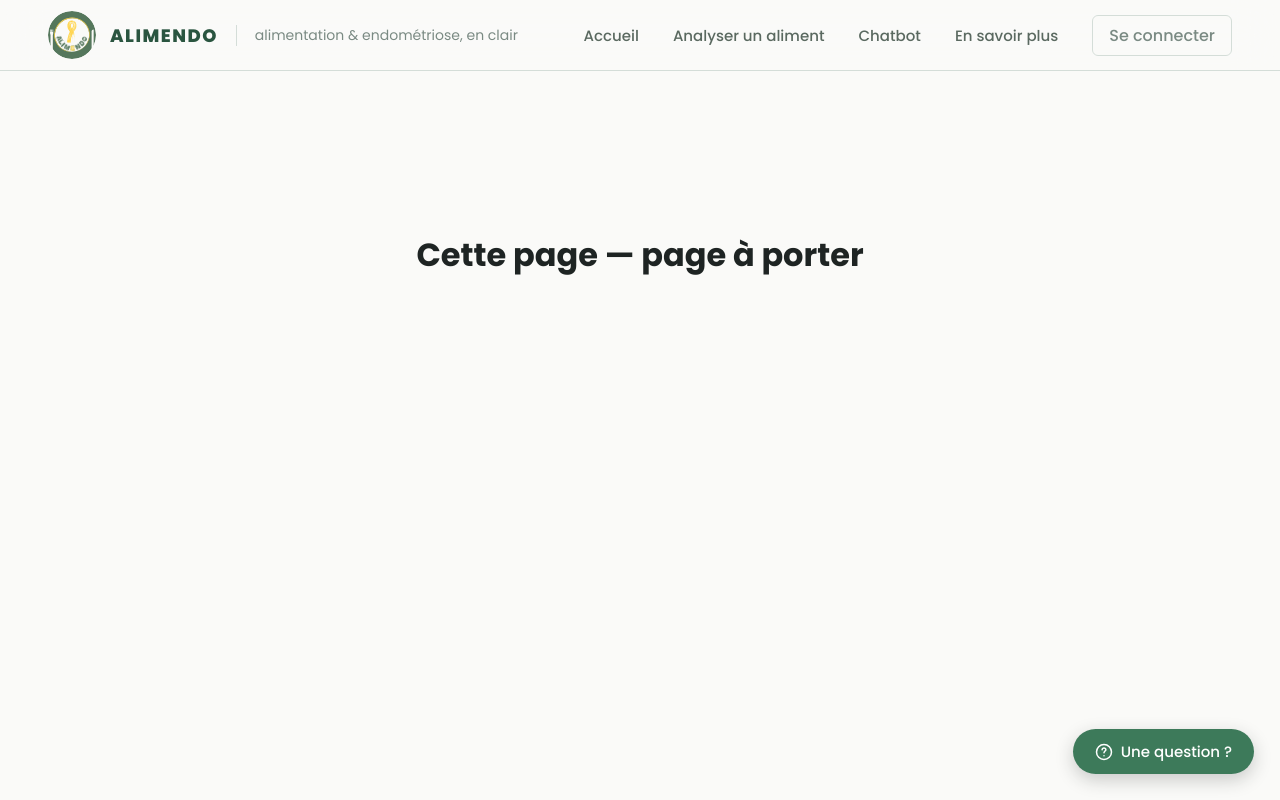
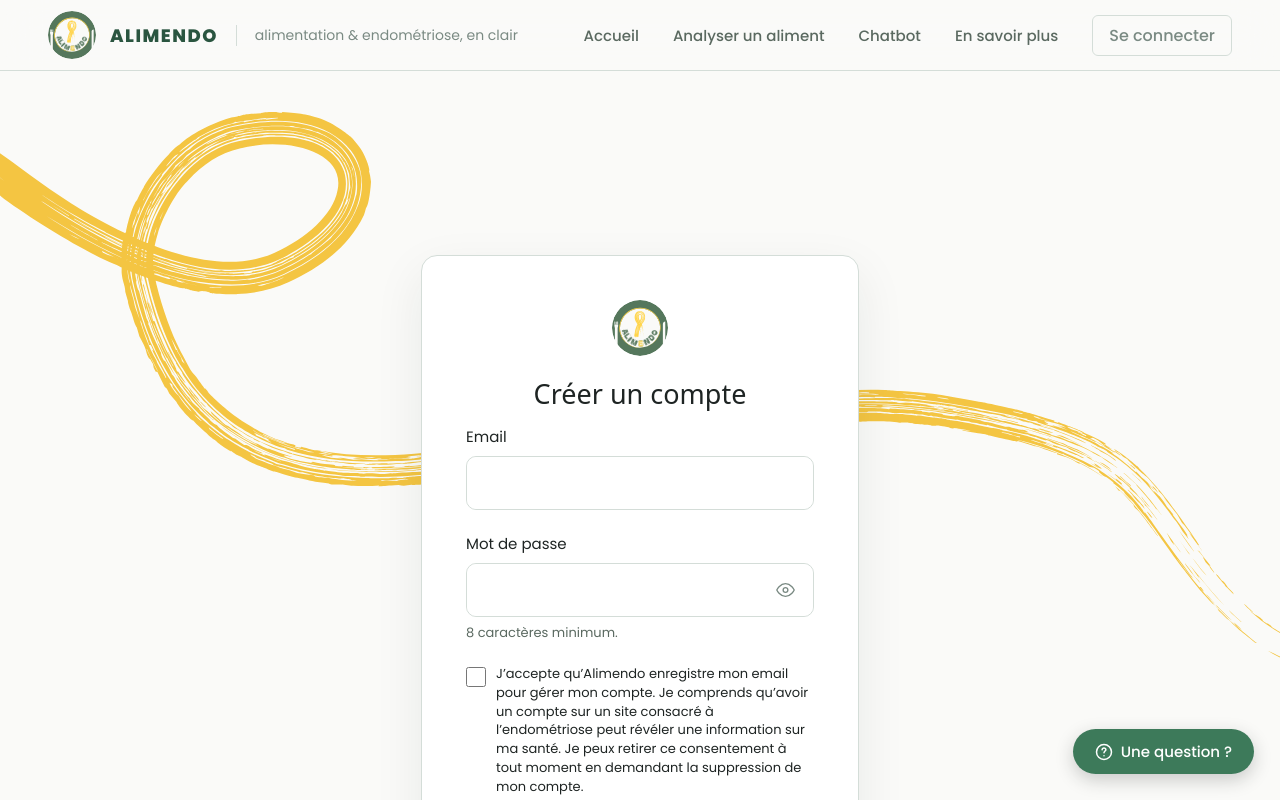
Before and after one commit to SalomeSouque/alimendo_certification_rncp, a React (Vite) app in the folder frontend/: page /inscription in a window 1280 px wide. Shown: the top 800 px of the page. Built offline with nearby package versions, Linux system fonts and the light colour scheme; no server answers; a web font is replaced by a local one.

Commit message:
feat(auth): switch to real login and add sign-up page with consent

```diff
--- a/frontend/src/App.jsx
+++ b/frontend/src/App.jsx
@@ -27,6 +27,7 @@ export default function App() {
       <Route path="/aliment" element={<Aliment />} />
       <Route path="/en-savoir-plus" element={<EnSavoirPlus />} />
       <Route path="/connexion" element={<Authentification />} />
+      <Route path="/inscription" element={<Authentification />} />
       <Route path="/analyser" element={<Analyser />} />
       <Route path="/produit-emballe" element={<ProduitEmballe />} />
 
--- a/frontend/src/context/AuthProvider.jsx
+++ b/frontend/src/context/AuthProvider.jsx
@@ -1,12 +1,24 @@
 // src/context/AuthProvider.jsx
-import { useEffect, useState, useCallback } from 'react';
+import { useEffect, useRef, useState, useCallback } from 'react';
+import { useLocation, useNavigate } from 'react-router-dom';
 import * as authService from '../services/auth';
+import { SESSION_EXPIRED_EVENT } from '../services/api';
 import { AuthContext } from './AuthContext';
 
 export function AuthProvider({ children }) {
   const [user, setUser] = useState(null);
   const [loading, setLoading] = useState(true);
+  const navigate = useNavigate();
+  const location = useLocation();
 
+  // Refs so the event listener always reads current values without
+  // being re-registered on every render.
+  const userRef = useRef(user);
+  const pathRef = useRef(location.pathname);
+  useEffect(() => { userRef.current = user; }, [user]);
+  useEffect(() => { pathRef.current = location.pathname; }, [location.pathname]);
+
+  // Session restore on app start.
   useEffect(() => {
     let active = true;
     authService
@@ -16,10 +28,35 @@ export function AuthProvider({ children }) {
     return () => { active = false; };
   }, []);
 
-  const login = useCallback(async (identifier, password) => {
-    const { user: loggedUser } = await authService.login(identifier, password);
+  // Central handling of expired sessions (401 on an authenticated call).
+  // api.js already removed the token; here we update the state and redirect.
+  useEffect(() => {
+    function onSessionExpired() {
+      const wasLoggedIn = userRef.current !== null;
+      setUser(null);
+      // A stale token found at startup is cleaned silently: no redirect
+      // when the user was not considered logged in.
+      if (wasLoggedIn && pathRef.current !== '/connexion') {
+        navigate('/connexion', {
+          replace: true,
+          state: { from: pathRef.current, reason: 'expired' },
+        });
+      }
+    }
+    window.addEventListener(SESSION_EXPIRED_EVENT, onSessionExpired);
+    return () => window.removeEventListener(SESSION_EXPIRED_EVENT, onSessionExpired);
+  }, [navigate]);
+
+  const login = useCallback(async (email, password) => {
+    const { user: loggedUser } = await authService.login(email, password);
     setUser(loggedUser);
     return loggedUser;
+  }, []);
+
+  const register = useCallback(async (email, password, consent) => {
+    const { user: newUser } = await authService.register(email, password, consent);
+    setUser(newUser);
+    return newUser;
   }, []);
 
   const logout = useCallback(() => {
@@ -27,7 +64,7 @@ export function AuthProvider({ children }) {
     setUser(null);
   }, []);
 
-  const value = { user, isAuthenticated: Boolean(user), loading, login, logout };
+  const value = { user, isAuthenticated: Boolean(user), loading, login, register, logout };
 
   return <AuthContext.Provider value={value}>{children}</AuthContext.Provider>;
 }
--- a/frontend/src/pages/Authentification.css
+++ b/frontend/src/pages/Authentification.css
@@ -2,18 +2,20 @@
 
 .auth-main {
   position: relative;
-  padding: 184px 0 120px;
+  padding: 120px 0 80px;
   display: flex;
   justify-content: center;
 }
 
 .auth-card {
   background: #fff;
-  width: 438px;
+  width: 100%;
+  max-width: 438px;
+  margin: 0 16px;
   border: 1px solid var(--border);
   border-radius: 16px;
   box-shadow: 0 18px 50px rgba(30, 36, 35, 0.08);
-  padding: 44px 44px 40px;
+  padding: 32px 20px 28px;
   text-align: center;
 }
 .auth-logo { width: 56px; height: 56px; margin: 0 auto 22px; display: block; }
@@ -53,23 +55,66 @@
   background: #fff;
   outline: none;
 }
-.field input:focus { border-color: var(--green); }
+.input-wrap:focus-within {
+  border-color: var(--green);
+  box-shadow: 0 0 0 2px var(--green);
+}
+.input-wrap--password input { padding-right: 52px; }
+.input-wrap:has(input[aria-invalid="true"]) { border-color: var(--error, #b3261e); }
 .toggle-eye {
   position: absolute;
   right: 14px; top: 50%;
   transform: translateY(-50%);
   background: none; border: none; cursor: pointer;
   display: flex; padding: 4px;
+  border-radius: 6px;
 }
+.toggle-eye:focus-visible { outline: 2px solid var(--green); outline-offset: 2px; }
 .toggle-eye img { width: 19px; height: 19px; }
 
 .auth-submit.btn-primary { width: 100%; padding: 12px; margin-top: 4px; }
 
 /* Mention d'information RGPD sous le formulaire de connexion */
 .auth-rgpd {
-  font-size: 10px;
+  font-size: 12px;
   line-height: 1.5;
   color: var(--muted);
   text-align: center;
   margin: 20px 0 0;
 }
+
+/* Field hints and errors. #b3261e on white = 6.5:1 (WCAG AA). */
+.field-hint { font-size: 13px; color: var(--muted); margin: 6px 0 0; }
+.field-error,
+.form-error { font-size: 14px; color: var(--error, #b3261e); margin: 6px 0 0; text-align: left; }
+.form-error { margin: 0 0 14px; }
+
+.field--checkbox {
+  display: grid;
+  grid-template-columns: 20px minmax(0, 1fr);
+  gap: 10px;
+  align-items: start;
+}
+.field--checkbox input {
+  width: 20px; height: 20px; margin: 2px 0 0;
+  accent-color: var(--green);
+}
+.field--checkbox label { font-size: 13px; line-height: 1.45; margin: 0; color: var(--ink); }
+.field--checkbox .field-error { grid-column: 1 / -1; }
+
+.auth-notice {
+  background: var(--green-soft);
+  color: var(--ink);
+  border-radius: 10px;
+  padding: 10px 14px;
+  font-size: 14px;
+  margin: 0 0 20px;
+  text-align: left;
+}
+.auth-switch { font-size: 14px; color: var(--ink); margin: 18px 0 10px; }
+.auth-switch a { color: var(--green-deep); font-weight: 500; }
+
+@media (min-width: 600px) {
+  .auth-main { padding: 184px 0 120px; }
+  .auth-card { padding: 44px 44px 40px; }
+}
--- a/frontend/src/pages/Authentification.jsx
+++ b/frontend/src/pages/Authentification.jsx
@@ -1,21 +1,104 @@
-import { useState } from 'react';
-import { Link } from 'react-router-dom';
-import { useNavigate, useLocation } from 'react-router-dom';
+import { useId, useRef, useState } from 'react';
+import { Link, useNavigate, useLocation } from 'react-router-dom';
 import { useAuth } from '../context/AuthContext';
+import { PASSWORD_MIN_LENGTH } from '../services/auth';
 import Layout from '../components/Layout.jsx';
 import './Authentification.css';
 
+// Simple format check, the backend (EmailStr) stays the reference.
+const EMAIL_PATTERN = /^[^\s@]+@[^\s@]+\.[^\s@]+$/;
+
+/**
+ * Maps an ApiError to a message for the form.
+ * @param {any} err
+ * @param {'login'|'register'} mode
+ */
+function errorMessage(err, mode) {
+  if (err?.status === 422) {
+    return mode === 'register'
+      ? 'Vérifiez l’email, le mot de passe (8 caractères minimum) et la case de consentement.'
+      : 'Vérifiez l’email et le mot de passe saisis.';
+  }
+  return err?.message ?? 'Une erreur est survenue. Réessayez.';
+}
+
+/**
+ * Login page (/connexion) and sign-up page (/inscription).
+ * The mode comes from the URL so each form has its own link.
+ */
 export default function Authentification() {
-  // État : le mot de passe est-il affiché en clair ?
-  const [motDePasseVisible, setMotDePasseVisible] = useState(false);
-  const { login } = useAuth();
+  const { login, register } = useAuth();
   const navigate = useNavigate();
   const location = useLocation();
+  const mode = location.pathname === '/inscription' ? 'register' : 'login';
+  const isRegister = mode === 'register';
 
-  const [identifier, setIdentifier] = useState('');
+  const [email, setEmail] = useState('');
   const [password, setPassword] = useState('');
+  const [consent, setConsent] = useState(false);
+  const [passwordVisible, setPasswordVisible] = useState(false);
+  const [fieldErrors, setFieldErrors] = useState({});
   const [error, setError] = useState(null);
   const [submitting, setSubmitting] = useState(false);
+
+  const emailRef = useRef(null);
+  const passwordRef = useRef(null);
+  const consentRef = useRef(null);
+  const ids = {
+    email: useId(),
+    password: useId(),
+    passwordHint: useId(),
+    consent: useId(),
+    emailError: useId(),
+    passwordError: useId(),
+    consentError: useId(),
+  };
+
+  const sessionExpired = location.state?.reason === 'expired';
+  // Keep the page of origin when switching between login and sign-up.
+  const from = location.state?.from ?? '/';
+
+  /** @returns {Record<string, string>} errors per field, empty when valid. */
+  function validate() {
+    const errors = {};
+    if (!EMAIL_PATTERN.test(email.trim())) {
+      errors.email = 'Saisissez une adresse email valide (exemple : nom@domaine.fr).';
+    }
+    if (!password) {
+      errors.password = 'Saisissez votre mot de passe.';
+    } else if (isRegister && password.length < PASSWORD_MIN_LENGTH) {
+      errors.password = `Le mot de passe doit contenir au moins ${PASSWORD_MIN_LENGTH} caractères.`;
+    }
+    if (isRegister && !consent) {
+      errors.consent = 'Cochez la case pour créer votre compte.';
+    }
+    return errors;
+  }
+
+  async function handleSubmit(e) {
+    e.preventDefault();
+    setError(null);
+
+    const errors = validate();
+    setFieldErrors(errors);
+    if (errors.email) return emailRef.current?.focus();
+    if (errors.password) return passwordRef.current?.focus();
+    if (errors.consent) return consentRef.current?.focus();
+
+    setSubmitting(true);
+    try {
+      if (isRegister) {
+        await register(email, password, consent);
+      } else {
+        await login(email, password);
+      }
+      navigate(from, { replace: true });
+    } catch (err) {
+      setError(errorMessage(err, mode));
+    } finally {
+      setSubmitting(false);
+    }
+  }
 
   const wave = (
     <img
@@ -26,66 +109,125 @@ export default function Authentification() {
     />
   );
 
-  async function handleSubmit(e) {
-    e.preventDefault();
-    setError(null);
-    setSubmitting(true);
-    try {
-      await login(identifier, password);
-      // Retour vers la page d'origine (posée par LoginRequired), sinon accueil.
-      const from = location.state?.from ?? '/';
-      navigate(from, { replace: true });
-    } catch (err) {
-      setError(err.message);
-    } finally {
-      setSubmitting(false);
-    }
-  }
-
   return (
     <Layout wave={wave}>
       <main className="auth-main">
         <div className="auth-card">
-          <img className="auth-logo" src="/assets/Logo.svg" alt="Logo Alimendo" />
-          <h1 className="auth-title">
-            Connexion
-          </h1>
+          <img className="auth-logo" src="/assets/Logo.svg" alt="" aria-hidden="true" />
+          <h1 className="auth-title">{isRegister ? 'Créer un compte' : 'Connexion'}</h1>
 
-          <form onSubmit={handleSubmit}>
+          {sessionExpired && !isRegister && (
+            <p className="auth-notice" role="status">
+              Votre session a expiré. Reconnectez-vous pour reprendre là où vous en étiez.
+            </p>
+          )}
+
+          <form onSubmit={handleSubmit} noValidate>
             <div className="field">
-            <label htmlFor="identifiant">Identifiant</label>
+              <label htmlFor={ids.email}>Email</label>
               <div className="input-wrap">
-                <input value={identifier} onChange={(e) => setIdentifier(e.target.value)} />
+                <input
+                  id={ids.email}
+                  ref={emailRef}
+                  type="email"
+                  autoComplete="email"
+                  inputMode="email"
+                  value={email}
+                  onChange={(e) => setEmail(e.target.value)}
+                  aria-invalid={Boolean(fieldErrors.email)}
+                  aria-describedby={fieldErrors.email ? ids.emailError : undefined}
+                  required
+                />
               </div>
+              {fieldErrors.email && (
+                <p id={ids.emailError} className="field-error">{fieldErrors.email}</p>
+              )}
             </div>
 
             <div className="field">
-              <label htmlFor="motdepasse">Mot de passe</label>
-              <div className="input-wrap ">
+              <label htmlFor={ids.password}>Mot de passe</label>
+              <div className="input-wrap input-wrap--password">
                 <input
-                  type={motDePasseVisible ? 'text' : 'password'}
-                  value={password} onChange={(e) => setPassword(e.target.value)}
-                  style={{width: "90%"}}
+                  id={ids.password}
+                  ref={passwordRef}
+                  type={passwordVisible ? 'text' : 'password'}
+                  autoComplete={isRegister ? 'new-password' : 'current-password'}
+                  value={password}
+                  onChange={(e) => setPassword(e.target.value)}
+                  aria-invalid={Boolean(fieldErrors.password)}
+                  aria-describedby={
+                    [isRegister ? ids.passwordHint : null, fieldErrors.password ? ids.passwordError : null]
+                      .filter(Boolean)
+                      .join(' ') || undefined
+                  }
+                  required
                 />
                 <button
                   type="button"
                   className="toggle-eye"
-                  aria-label={motDePasseVisible ? 'Masquer le mot de passe' : 'Afficher le mot de passe'}
-                  onClick={() => setMotDePasseVisible((v) => !v)}
+                  aria-label={passwordVisible ? 'Masquer le mot de passe' : 'Afficher le mot de passe'}
+                  aria-pressed={passwordVisible}
+                  onClick={() => setPasswordVisible((v) => !v)}
                 >
-                  <img src= {motDePasseVisible ? "/assets/eye_close.svg" : "/assets/eye_open.svg"} />
+                  <img
+                    src={passwordVisible ? '/assets/eye_close.svg' : '/assets/eye_open.svg'}
+                    alt=""
+                    aria-hidden="true"
+                  />
                 </button>
               </div>
+              {isRegister && (
+                <p id={ids.passwordHint} className="field-hint">
+                  {PASSWORD_MIN_LENGTH} caractères minimum.
+                </p>
+              )}
+              {fieldErrors.password && (
+                <p id={ids.passwordError} className="field-error">{fieldErrors.password}</p>
+              )}
             </div>
-            {error && <p role="alert" style={{ color: 'crimson' }}>{error}</p>}
+
+            {isRegister && (
+              <div className="field field--checkbox">
+                <input
+                  id={ids.consent}
+                  ref={consentRef}
+                  type="checkbox"
+                  checked={consent}
+                  onChange={(e) => setConsent(e.target.checked)}
+                  aria-invalid={Boolean(fieldErrors.consent)}
+                  aria-describedby={fieldErrors.consent ? ids.consentError : undefined}
+                  required
+                />
+                <label htmlFor={ids.consent}>
+                  J’accepte qu’Alimendo enregistre mon email pour gérer mon compte. Je comprends
+                  qu’avoir un compte sur un site consacré à l’endométriose peut révéler une
+                  information sur ma santé. Je peux retirer ce consentement à tout moment en
+                  demandant la suppression de mon compte.
+                </label>
+                {fieldErrors.consent && (
+                  <p id={ids.consentError} className="field-error">{fieldErrors.consent}</p>
+                )}
+              </div>
+            )}
+
+            {error && <p role="alert" className="form-error">{error}</p>}
 
             <button className="btn-primary auth-submit" type="submit" disabled={submitting}>
-              {submitting ? 'Connexion…' : 'Se connecter'}
+              {submitting
+                ? (isRegister ? 'Création du compte…' : 'Connexion…')
+                : (isRegister ? 'Créer mon compte' : 'Se connecter')}
             </button>
           </form>
 
+          <p className="auth-switch">
+            {isRegister ? 'Déjà un compte ? ' : 'Pas encore de compte ? '}
+            <Link to={isRegister ? '/connexion' : '/inscription'} state={{ from }}>
+              {isRegister ? 'Se connecter' : 'Créer un compte'}
+            </Link>
+          </p>
+
           <Link to="/" className="btn-back">Retour à l'accueil</Link>
-          {/* Mention d'information RGPD (art. 13). Détail : docs/rgpd/ */}
+          {/* GDPR information notice (art. 13). Details: docs/rgpd/ */}
           <p className="auth-rgpd">
             Votre email sert uniquement à vous connecter à Alimendo : il n'est ni partagé
             ni utilisé à d'autres fins. Votre compte est supprimé après 3 ans sans connexion,
--- a/frontend/src/services/auth.js
+++ b/frontend/src/services/auth.js
@@ -1,80 +1,87 @@
 // src/services/auth.js
-// Service d'authentification. C'est LE point de contact entre l'app et "l'idée
-// d'être connecté". Les composants n'appellent jamais fetch ou localStorage
-// directement pour l'auth : ils passent par ici. Résultat : quand le vrai
-// backend arrivera, on ne touche qu'à ce fichier, pas aux pages.
+// Authentication service: the single entry point for "being logged in".
+// Components never call fetch or localStorage for auth: they go through here
+// (via AuthProvider).
 
 import { api } from './api';
 import { getToken, setToken, clearToken } from './token';
 
-// --- Bascule mock <-> vrai backend --------------------------------------
-// Tant que FastAPI n'expose pas /auth/login, on reste en mock.
-// Piloté par .env : VITE_AUTH_MOCK=true (ou absent) = mock ; =false = vrai backend.
-const MOCK_MODE = import.meta.env.VITE_AUTH_MOCK !== 'false';
+// Mock mode is now opt-in: only VITE_AUTH_MOCK=true enables it.
+// Absent or any other value = real backend. This matters for the Docker build,
+// where frontend/.env is not always present at build time.
+const MOCK_MODE = import.meta.env.VITE_AUTH_MOCK === 'true';
 
-// Utilisateur factice renvoyé en mode mock.
-// Reflète le MPD d'authentification : email + rôle (table role.libelle).
-const MOCK_USER = {
-  id: 1,
-  email: 'demo@alimendo.app',
-  role: 'membre',
-};
+// Minimum password length, mirrors RegisterRequest (backend, OWASP A07).
+export const PASSWORD_MIN_LENGTH = 8;
 
-// On réexporte getToken pour que le reste de l'app ait un point d'entrée unique
-// ("tout ce qui touche à l'auth passe par auth.js") sans connaître token.js.
+const MOCK_USER = { id: 1, email: 'demo@alimendo.app', role: 'user' };
+
 export { getToken };
 
 /**
- * Connecte l'utilisateur.
- * @param {string} identifier - l'identifiant saisi. Le MPD utilise l'email comme identifiant.
- * @param {string} password
- * @returns {Promise<{ token: string, user: { id: number, email: string, role: string } }>}
- * @throws {Error} si les identifiants sont vides (mock) ou refusés (backend).
+ * Stores the token from a TokenResponse and returns the session.
+ * @param {{ access_token: string, user: { id: number, email: string, role: string } }} data
  */
-export async function login(identifier, password) {
-  if (MOCK_MODE) {
-    // Simule la latence réseau, cohérent avec les setTimeout déjà utilisés ailleurs.
-    await new Promise((resolve) => setTimeout(resolve, 400));
-
-    if (!identifier || !password) {
-      throw new Error('Identifiant et mot de passe requis.');
-    }
-
-    const token = 'mock.jwt.token';
-    setToken(token);
-    return { token, user: { ...MOCK_USER, email: identifier } };
-  }
-
-  // --- Mode réel : à activer quand FastAPI expose POST /auth/login ---------
-  // Réponse attendue : { access_token: "...", user: { id, email, role } }
-  const data = await api.post('/auth/login', { email: identifier, password });
+function openSession(data) {
   setToken(data.access_token);
   return { token: data.access_token, user: data.user };
 }
 
-/** Déconnecte l'utilisateur (supprime le token local). */
+/**
+ * Logs the user in. POST /auth/login → TokenResponse.
+ * @param {string} email
+ * @param {string} password
+ * @returns {Promise<{ token: string, user: { id: number, email: string, role: string } }>}
+ * @throws {ApiError} 401 on wrong credentials, 422 on invalid payload.
+ */
+export async function login(email, password) {
+  if (MOCK_MODE) {
+    await new Promise((resolve) => setTimeout(resolve, 400));
+    if (!email || !password) throw new Error('Email et mot de passe requis.');
+    setToken('mock.jwt.token');
+    return { token: 'mock.jwt.token', user: { ...MOCK_USER, email } };
+  }
+  const data = await api.post('/auth/login', { email: email.trim(), password });
+  return openSession(data);
+}
+
+/**
+ * Creates an account and logs the user in. POST /auth/register → TokenResponse (201).
+ * @param {string} email
+ * @param {string} password - at least PASSWORD_MIN_LENGTH characters.
+ * @param {boolean} consent - explicit consent (GDPR art. 9.2.a), must be true.
+ * @throws {ApiError} 409 if the email is taken, 422 on invalid payload.
+ */
+export async function register(email, password, consent) {
+  if (MOCK_MODE) {
+    return login(email, password);
+  }
+  const data = await api.post('/auth/register', {
+    email: email.trim(),
+    password,
+    consentement: consent,
+  });
+  return openSession(data);
+}
+
+/** Logs the user out (removes the local token). */
 export function logout() {
   clearToken();
 }
 
 /**
- * Récupère l'utilisateur courant à partir du token stocké.
- * Utilisé au démarrage de l'app pour restaurer la session après un refresh.
+ * Returns the current user from the stored token, or null.
+ * Called on app start to restore the session after a page reload.
+ * GET /auth/me: a 401 means the token expired, api.js already cleared it.
  * @returns {Promise<{ id: number, email: string, role: string } | null>}
  */
 export async function fetchCurrentUser() {
-  const token = getToken();
-  if (!token) return null;
-
-  if (MOCK_MODE) {
-    return MOCK_USER;
-  }
-
-  // --- Mode réel : route protégée FastAPI qui renvoie l'utilisateur du token.
+  if (!getToken()) return null;
+  if (MOCK_MODE) return MOCK_USER;
   try {
     return await api.get('/auth/me');
   } catch {
-    // Token invalide ou expiré → on nettoie pour éviter un état incohérent.
+    // Expired token or backend down: start logged out rather than stuck.
     clearToken();
     return null;
   }
```
Also changed, not shown: 2 other files (tests, documents, lock files or other folders).
